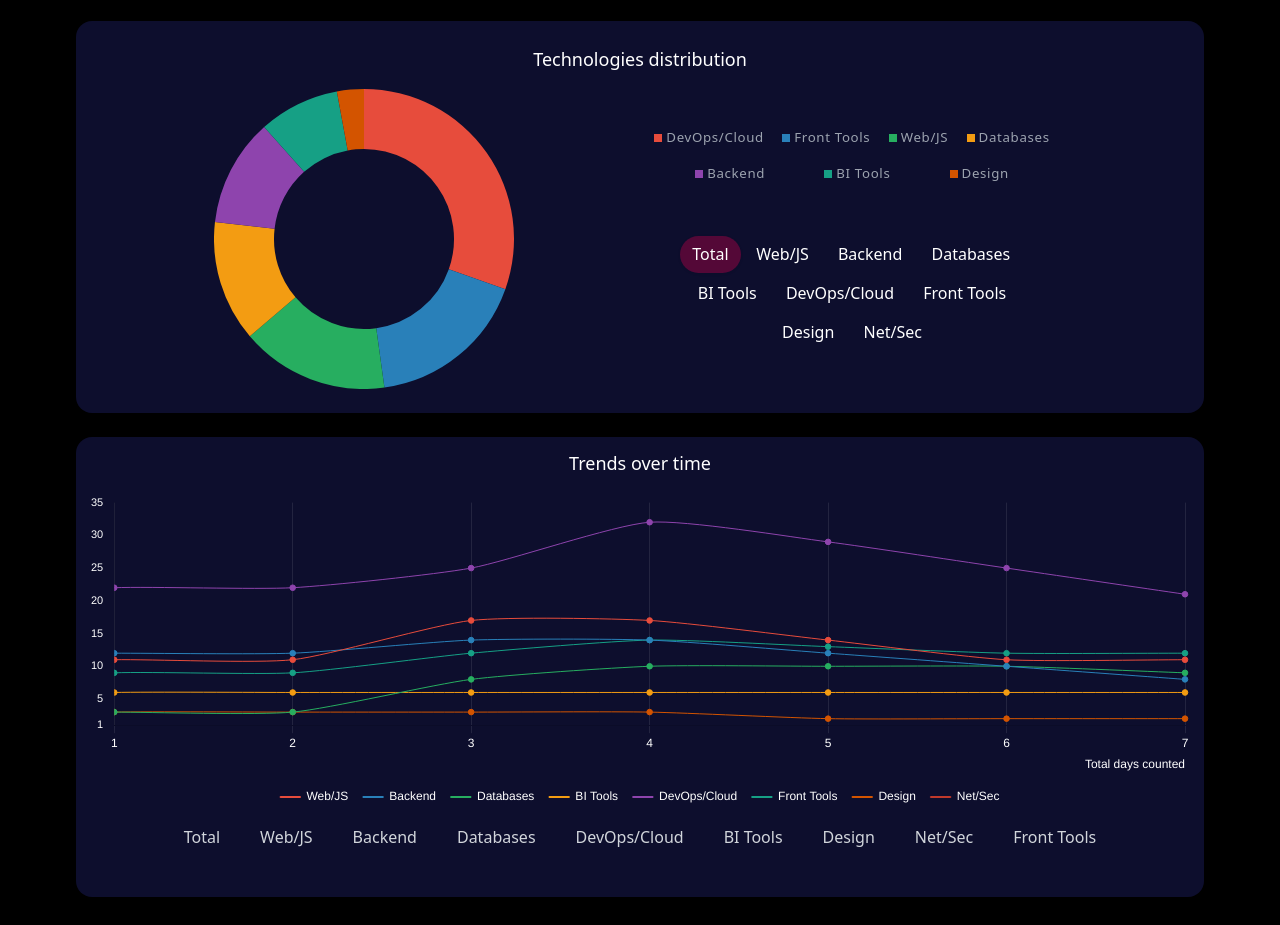
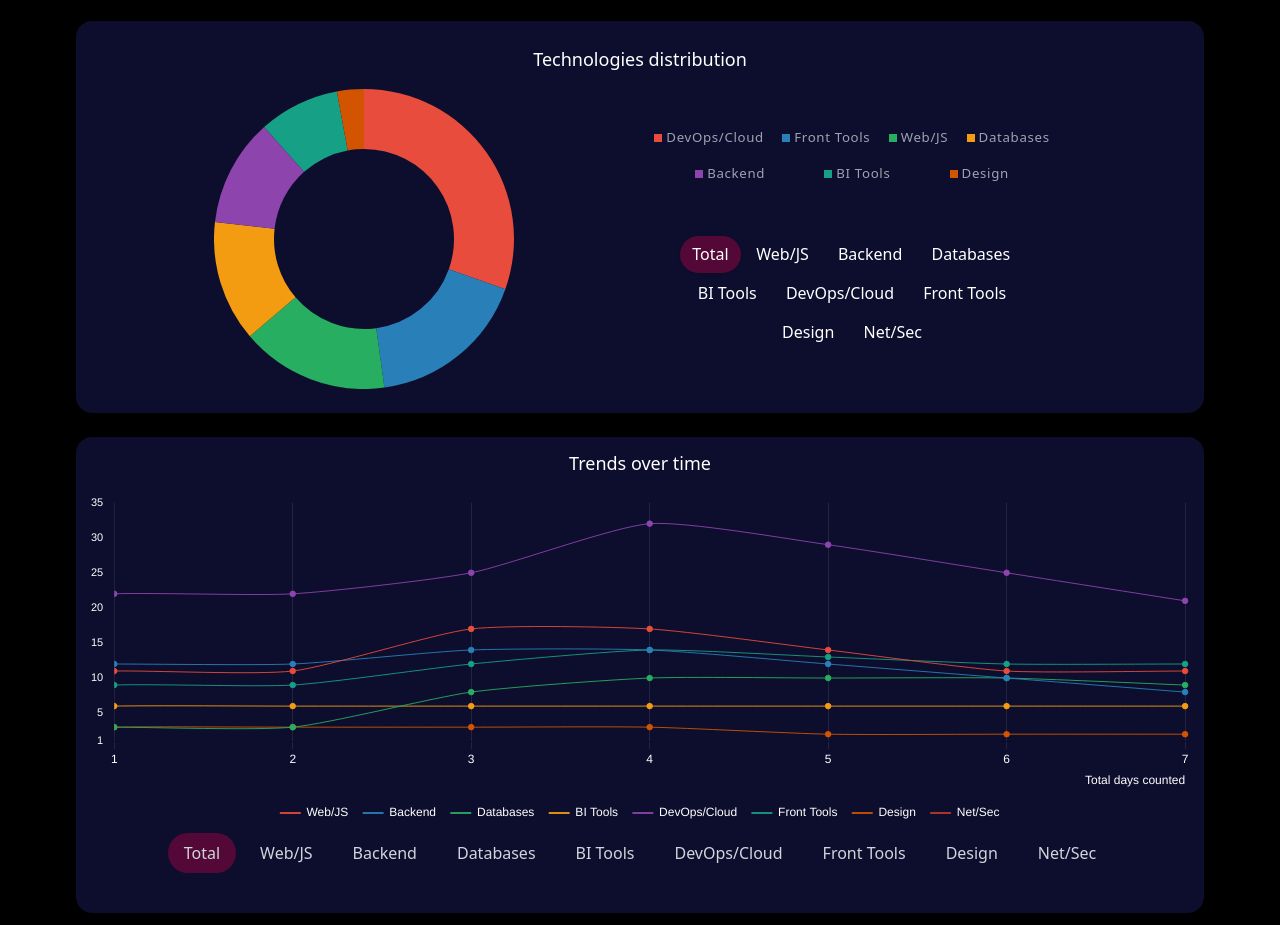
Before and after one commit to matias-cavalcante/it_jobs_req_alfred, a plain HTML site: page index.html in a window 1280 px wide. Shown: the part 79-1004 px from the top of the page. Drawn offline with nearby package versions, Linux system fonts and the light colour scheme.

Commit message:
Fixed button coloring issues upon click in timechart

```diff
--- a/index.html
+++ b/index.html
@@ -64,7 +64,7 @@
 
             <!-- Add this right below your timeline title -->
 
-            <div class="timeline-chart-container" style="position: relative; height: 40vh; width: 100%;">
+            <div class="timeline-chart-container" style="position: relative; height: 42vh; width: 100%;">
                 <canvas id="timeline"></canvas>
             </div>
 
@@ -84,21 +84,23 @@
     <button data-category = "Databases" id="tab-databases" class="tab-button">
         Databases
     </button>
+     <button data-category="BI Tools" id="tab-bitools" class="tab-button">
+        BI Tools
+    </button>
     <button data-category="DevOps/Cloud" id="tab-devops/cloud" class="tab-button">
         DevOps/Cloud
     </button>
-    <button data-category="BI Tools" id="tab-bitools" class="tab-button">
-        BI Tools
+    <button data-category="Front Tools" id="tab-front" class="tab-button">
+        Front Tools
     </button>
+
     <button data-category="Design" id="tab-design" class="tab-button">
         Design
     </button>
     <button data-category="Net/Sec" id="tab-netsec" class="tab-button">
         Net/Sec
     </button>
-    <button data-category="Front Tools" id="tab-front" class="tab-button">
-        Front Tools
-    </button>
+
 </div>
 </div>
 
--- a/main.js
+++ b/main.js
@@ -198,17 +198,7 @@ function renderCharts(labels, values) {
     });
 }
 
-// Tab activation function
-function activateTab(tabId) {
-    document.querySelectorAll('[id^="tab-"]').forEach(tab => {
-        tab.classList.remove('bg-white',  'text-white');
-    });
 
-    const activeTab = document.getElementById(tabId);
-    if (activeTab) {
-        activeTab.classList.remove('text-gray-300');
-    }
-}
 
 // Show technologies within a category
 function showCategory(categoryKey) {
@@ -230,7 +220,7 @@ function showCategory(categoryKey) {
             data: techData,
             fill: false,
             tension: 0.2,
-            borderWidth: 1,
+            borderWidth: 0.9,
 
             borderColor: colors[index], // Use the palette color
             // REMOVED the duplicate borderColor line: borderColor: `hsl(${Math.random() * 360}, 75%, 60%)`,
@@ -292,6 +282,19 @@ function showCategory(categoryKey) {
     });
 }
 
+function activateTab(tabId) {
+    // 1. Remove the 'active' class from all buttons
+    document.querySelectorAll('.tab-button').forEach(tab => {
+        tab.classList.remove('active');
+    });
+
+    // 2. Add the 'active' class to the clicked button
+    const activeTab = document.getElementById(tabId);
+    if (activeTab) {
+        activeTab.classList.add('active');
+    }
+}
+
 // Show all categories overview
 function showAllCategories() {
     currentView = 'overview';
@@ -323,7 +326,7 @@ function drawTimeline() {
             data: categoryData,
             fill: false,
             tension: 0.2,
-            borderWidth: 1,
+            borderWidth: 0.9,
             borderColor: colors[index], // Use color from palette instead of random
             borderCapStyle: 'round',
             borderJoinStyle: 'round',
--- a/style.css
+++ b/style.css
@@ -1,8 +1,8 @@
 
   html, body {
-    height: 100%;
-}
+    height: 100%; }
 
+ /* --- New CSS for the Aspect Ratio Container --- */
 
 
 body {
@@ -68,7 +68,6 @@ background-color: #000000;
 
 .tab-button.active{
       background-color: rgb(115, 7, 61, 0.7);
-    color: white;
 }
 
 
@@ -79,6 +78,8 @@ background-color: #000000;
     justify-content: center;
     gap: 0.5rem;
 }
+
+
 
 /* Mobile Layout: Horizontal Scrolling Carousel */
 @media (max-width: 767px) { /* Adjust breakpoint as needed */
```
